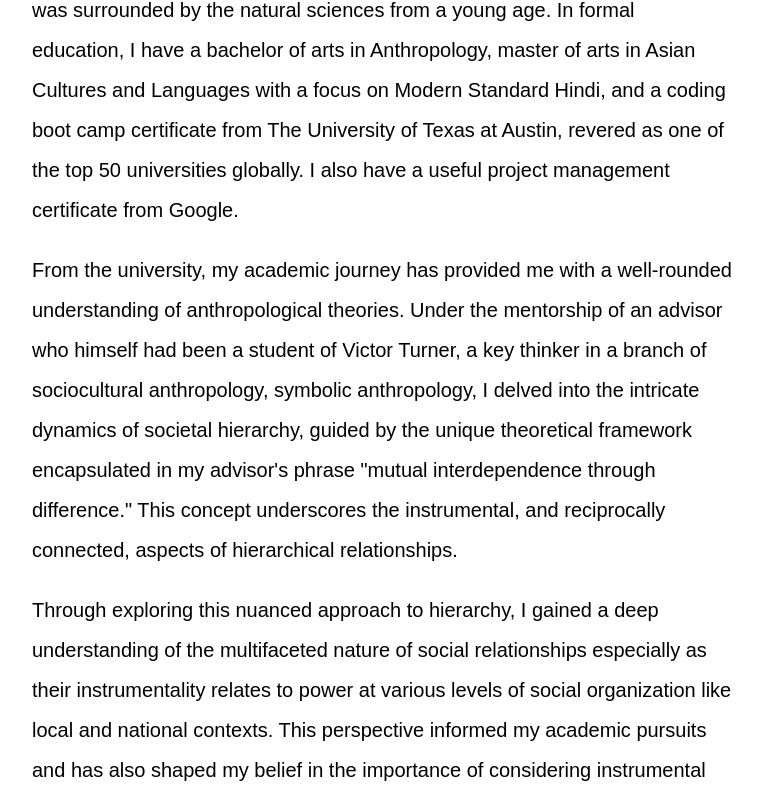
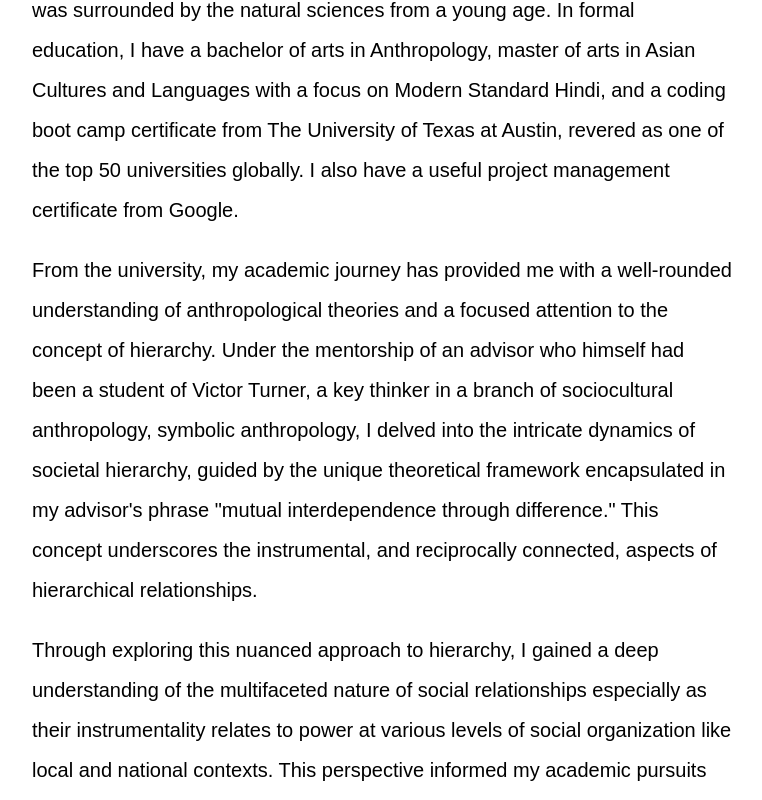
Before and after one commit to Colin-Pace/Portfolio, a React (Create React App) app: page / in a window 1280 px wide. Shown: the part 603-1403 px from the top of the page, without its empty margins (258-1020 px from the left). Built offline with nearby package versions, Linux system fonts and the light colour scheme.

Commit message:
textual edit

```diff
--- a/src/Profile.js
+++ b/src/Profile.js
@@ -6,7 +6,7 @@ function Profile() {
     <div>
       <p className = 'profileText'>I relish a sophisticated science joke like, "Why don’t scientists trust atoms? Because they make up everything."</p>
       <p className = 'profileText'>On the scholastic front, I've not only embraced academic excellence but soared to remarkable heights, clinching positions nationally in the 99th and 96th percentiles on standardized tests, each time in two subjects. My erudite journey encompasses a distinguished academic record. Growing up with a parent who was a geophysicist petroleum engineer with a geology degree, I was surrounded by the natural sciences from a young age. In formal education, I have a bachelor of arts in Anthropology, master of arts in Asian Cultures and Languages with a focus on Modern Standard Hindi, and a coding boot camp certificate from The University of Texas at Austin, revered as one of the top 50 universities globally. I also have a useful project management certificate from Google.</p>
-      <p className = 'profileText'>From the university, my academic journey has provided me with a well-rounded understanding of anthropological theories. Under the mentorship of an advisor who himself had been a student of Victor Turner, a key thinker in a branch of sociocultural anthropology, symbolic anthropology, I delved into the intricate dynamics of societal hierarchy, guided by the unique theoretical framework encapsulated in my advisor's phrase "mutual interdependence through difference." This concept underscores the instrumental, and reciprocally connected, aspects of hierarchical relationships.</p>
+      <p className = 'profileText'>From the university, my academic journey has provided me with a well-rounded understanding of anthropological theories and a focused attention to the concept of hierarchy. Under the mentorship of an advisor who himself had been a student of Victor Turner, a key thinker in a branch of sociocultural anthropology, symbolic anthropology, I delved into the intricate dynamics of societal hierarchy, guided by the unique theoretical framework encapsulated in my advisor's phrase "mutual interdependence through difference." This concept underscores the instrumental, and reciprocally connected, aspects of hierarchical relationships.</p>
       <p className = 'profileText'>Through exploring this nuanced approach to hierarchy, I gained a deep understanding of the multifaceted nature of social relationships especially as their instrumentality relates to power at various levels of social organization like local and national contexts. This perspective informed my academic pursuits and has also shaped my belief in the importance of considering instrumental dimensions of hierarchy when analyzing societal structures.</p>
       <p className = 'profileText'>Moreover, my practical experiences in language instruction included working closely with the director of the Hindi-Urdu Flagship, one center of a Department of Defense initiative to increase language proficiency in critical languages. Through rigorous language instruction, I honed my understanding of syntax, expanded my vocabulary, and cultivated the ability to provide verbally artful renditions of texts, fostering effective communication and nuanced expression.</p>
       <p className = 'profileText'>Furthermore, the role demanded a keen focus on textual analysis as we delved into diverse Hindi texts, discussing and interpreting them with cultural sensitivity. This experience not only strengthened my critical thinking abilities but also heightened my cross-cultural competence. Navigating the intricacies of language instruction, I discovered the power of effective communication, creativity, and innovation, especially when conveying complex ideas in an engaging manner. The skills I acquired from studying Hindi were reinforced during the four years I lived abroad in India.</p>
```
